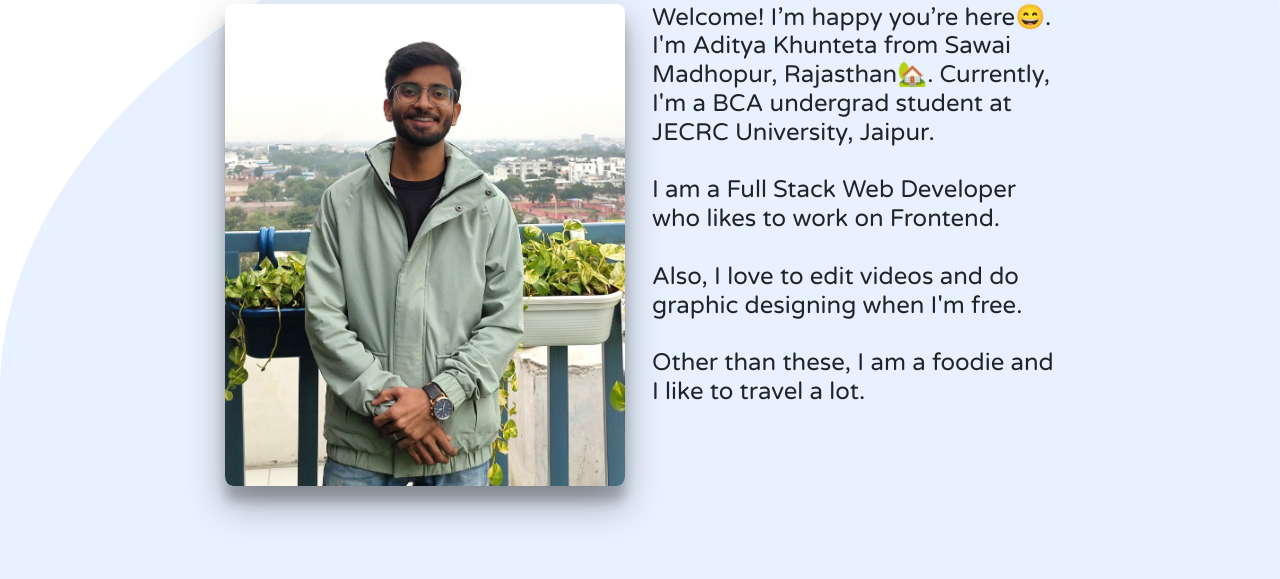
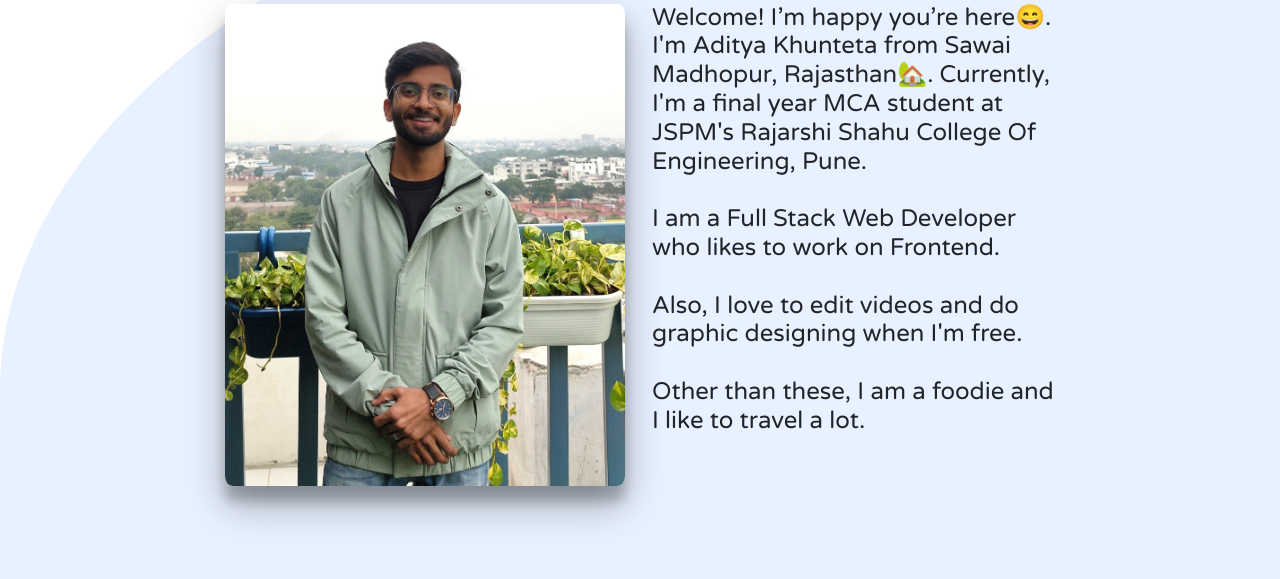
Before and after one commit to adityakhuteta/adityakhuteta.github.io, a plain HTML site: page index.html in a window 1280 px wide. Shown: the part 766-1345 px from the top of the page. Drawn offline with nearby package versions, Linux system fonts and the light colour scheme; a web font is replaced by a local one.

Commit message:
Update index.html

```diff
--- a/index.html
+++ b/index.html
@@ -110,7 +110,7 @@
           <img class="mx-auto" src="images/aditya.jpg" alt="">
         </div>
         <div class="col-lg-4 container">
-          <h2>Welcome! I’m happy you’re here😄. <br> I'm Aditya Khunteta from Sawai Madhopur, Rajasthan🏡. Currently, I'm a BCA undergrad student at JECRC University, Jaipur.<br><br> I am a Full Stack Web Developer who likes to work on Frontend. <br><br> Also, I love to edit videos and do graphic designing when I'm free.<br><br>Other than these, I am a foodie and I like to travel a lot.</h2>
+          <h2>Welcome! I’m happy you’re here😄. <br> I'm Aditya Khunteta from Sawai Madhopur, Rajasthan🏡. Currently, I'm a final year MCA student at JSPM's Rajarshi Shahu College Of Engineering, Pune.<br><br> I am a Full Stack Web Developer who likes to work on Frontend. <br><br> Also, I love to edit videos and do graphic designing when I'm free.<br><br>Other than these, I am a foodie and I like to travel a lot.</h2>
         </div>
         <div class="col-lg-2"></div>
       </div>
```
